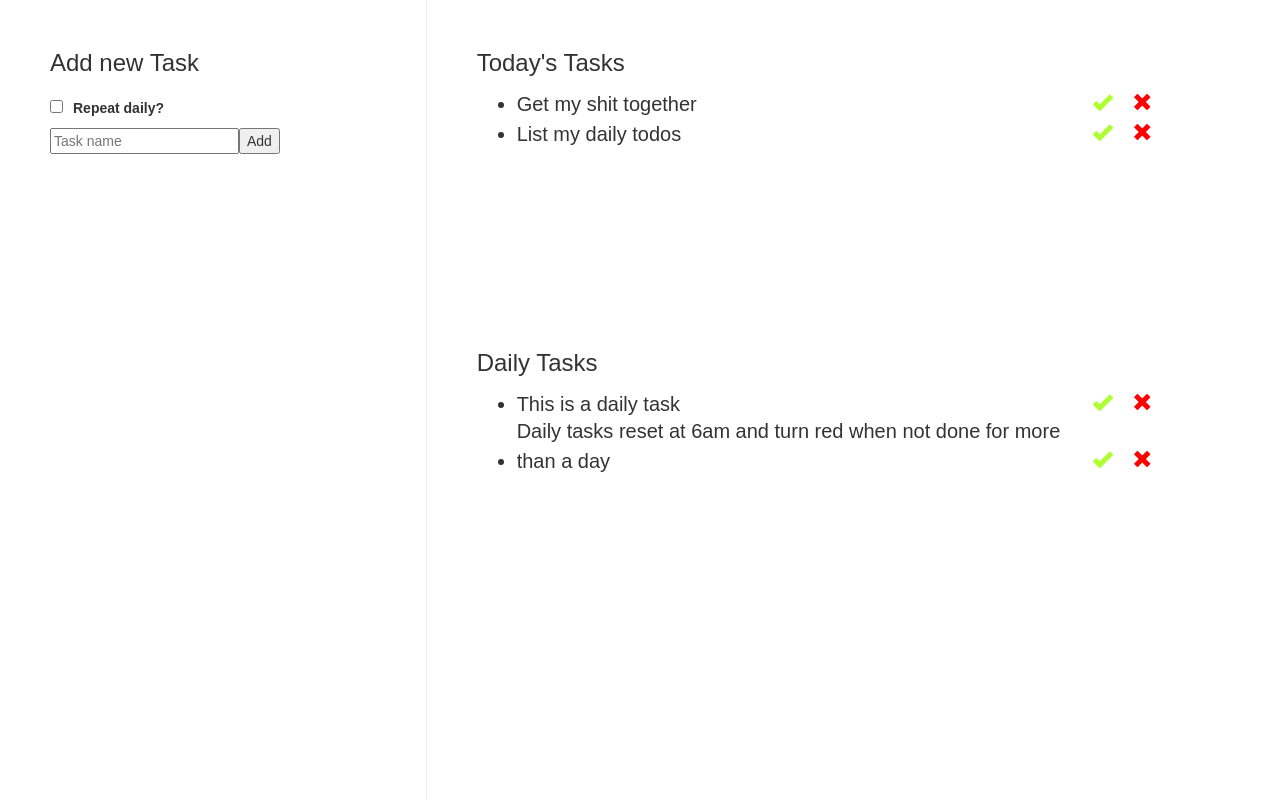
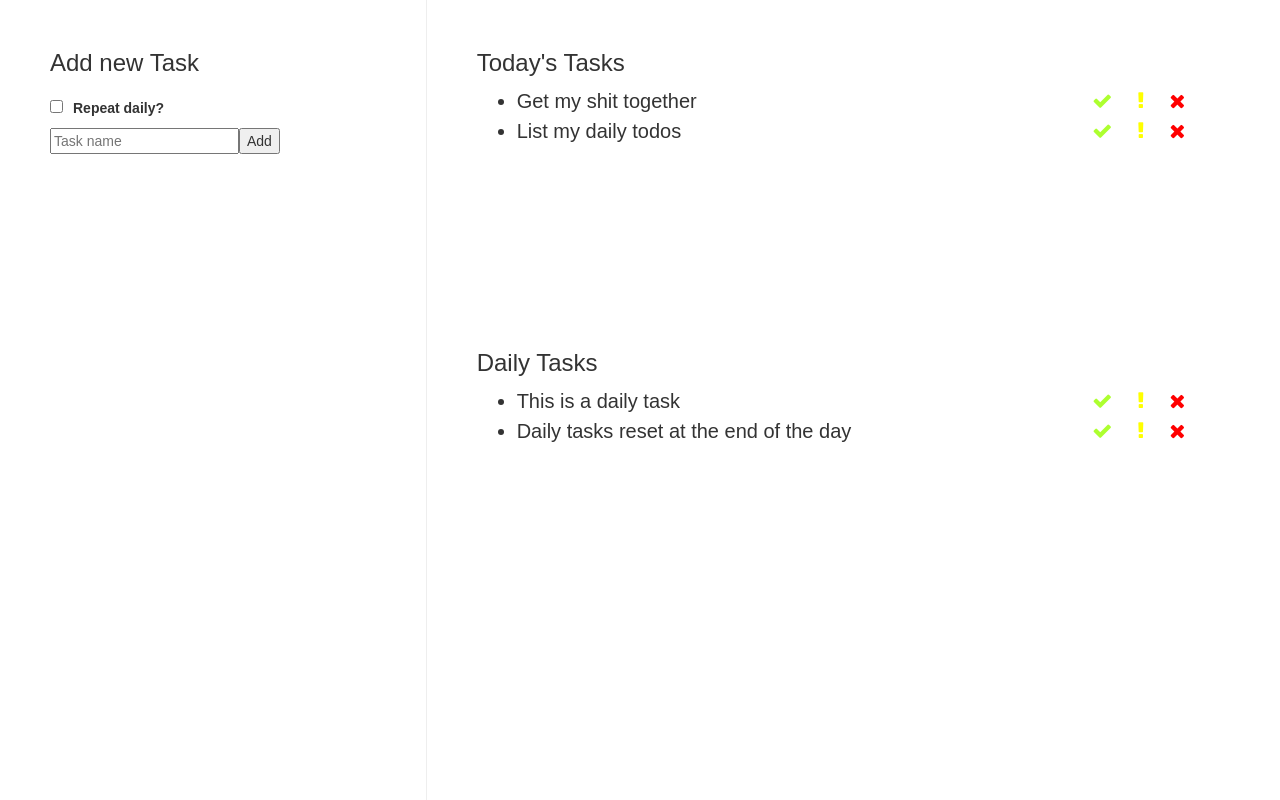
Before and after one commit to Theeeus/react-redux-todo-app, a React app: page / in a window 1280 px wide. Built offline with nearby package versions, Linux system fonts and the light colour scheme.

Commit message:
add highlight functionality

```diff
--- a/public/index.html
+++ b/public/index.html
@@ -23,6 +23,8 @@
 
     <!-- Add bootstrap CDN as required by react-bootstrap -->
     <link rel="stylesheet" href="https://maxcdn.bootstrapcdn.com/bootstrap/latest/css/bootstrap.min.css">
+    <!-- Import Font Awesome -->
+    <link href="https://maxcdn.bootstrapcdn.com/font-awesome/4.7.0/css/font-awesome.min.css" rel="stylesheet">
 
   </head>
   <body>
--- a/src/actions/index.js
+++ b/src/actions/index.js
@@ -10,7 +10,8 @@ export default class Actions {
             name: name,
             isDone: false,
             isDaily: isDaily,
-            lastDone: yesterday
+            lastDone: yesterday,
+            isUrgent: false
         };
         var newTodos = todos;
         newTodos.push(newObj);
@@ -25,6 +26,7 @@ export default class Actions {
         var newTodos = todos.map((item) => {
             if (item.id === todo.id) {
                 item['isDone'] = true;
+                item['isUrgent'] = false;
                 if (item.isDaily) {
                     let today = moment();
                     item['lastDone'] = today;
@@ -51,4 +53,25 @@ export default class Actions {
         }
     }
 
+    static highlightTodo = (todo, todos) => {
+        var newTodos = todos.map((item) => {
+            if (item.id === todo.id) {
+                item['isDone'] = false;
+                if (!item.isUrgent) {
+                    item['isUrgent'] = true;
+                } else {
+                    item['isUrgent'] = false;
+                }
+
+            }
+
+            return item;
+        });
+        localStorage.setItem('todos',JSON.stringify(newTodos));
+        return {
+            type: 'TODO_HIGHLIGHTED',
+            payload: newTodos
+        }
+    }
+
 }
--- a/src/components/App.js
+++ b/src/components/App.js
@@ -7,7 +7,7 @@ import { Row, Col } from 'react-bootstrap';
 class App extends Component {
   render() {
 
-    //localStorage.removeItem('todos');
+    localStorage.removeItem('todos');
 
     return (
       <div className="app">
--- a/src/containers/RightCol.css
+++ b/src/containers/RightCol.css
@@ -12,11 +12,13 @@ h3 {
     min-height: 300px;
 }
 
+
 .todoItem {
     width: 100%;
-    height: 30px;
+    min-height: 30px;
     line-height: 30px;
     font-size: 20px;
+    vertical-align: text-top !important;
 }
 
 .todoName {
@@ -37,24 +39,30 @@ h3 {
     width: 20%;
 }
 
-.todoItem .glyphicon {
+.todoItem .fa {
     cursor: pointer;
     margin-right: 10px;
     padding: 5px;
+    text-align: center;
 }
 
-.todoItem .glyphicon:hover {
+.todoItem .fa:hover {
     background: #eee;
     border-radius: 5px;
 
 }
 
-.todoItem .glyphicon-ok {
+.todoItem .fa-check {
     color: greenyellow;
 }
 
-.todoItem .glyphicon-remove {
+.todoItem .fa-remove {
     color: red;
+}
+
+.todoItem .fa-exclamation {
+    color: yellow;
+    padding: 5px 10px;
 }
 
 .completed, .todoItem.completed .glyphicon {
--- a/src/containers/RightCol.js
+++ b/src/containers/RightCol.js
@@ -34,12 +34,20 @@ class RightCol extends Component {
 
     renderTodos(todo) {
         let todoClass;
-        if (!todo.isDaily && todo.isDone) {
-            todoClass = 'todoItem completed';
+        if (!todo.isDaily) {
+            if (todo.isDone) {
+                todoClass = 'todoItem completed';
+            } else if (todo.isUrgent) {
+                todoClass = 'todoItem overdue';
+            } else {
+                todoClass = 'todoItem';
+            }
         } else if (todo.isDaily) {
             let today = moment();
             let diff = today.diff(todo.lastDone, 'days');
-            if (!todo.lastDone) {
+            if (todo.isUrgent) {
+                todoClass = 'todoItem overdue';
+            } else if (!todo.lastDone) {
                 todoClass = 'todoItem';
             } else if (diff === 0) {
                 todoClass = 'todoItem completed';
@@ -48,16 +56,15 @@ class RightCol extends Component {
             } else if (diff > 1) {
                 todoClass = 'todoItem overdue';
             }
-        } else {
-            todoClass = 'todoItem';
         }
 
         return (
             <li className={todoClass} key={todo.id}>
                 <div className="todoName">{todo.name}</div>
                 <div className="iconCont">
-                    <span className="glyphicon glyphicon-ok" onClick={() => this.props.completeTodo(todo, this.props.todos)}></span>
-                    <span className="glyphicon glyphicon-remove" onClick={() => this.props.removeTodo(todo, this.props.todos)}></span>
+                    <i className="fa fa-check" onClick={() => this.props.completeTodo(todo, this.props.todos)}></i>
+                    <i className="fa fa-exclamation" onClick={() => this.props.highlightTodo(todo, this.props.todos)}></i>
+                    <i className="fa fa-remove" onClick={() => this.props.removeTodo(todo, this.props.todos)}></i>
                 </div>
             </li>
         );
@@ -71,7 +78,7 @@ function mapStateToProps(state) {
 }
 
 function mapDispatchToProps(dispatch){
-    return bindActionCreators({completeTodo: actions.completeTodo, removeTodo: actions.removeTodo}, dispatch);
+    return bindActionCreators({completeTodo: actions.completeTodo, removeTodo: actions.removeTodo, highlightTodo: actions.highlightTodo}, dispatch);
 }
 
 export default connect(mapStateToProps, mapDispatchToProps)(RightCol);
--- a/src/reducers/index.js
+++ b/src/reducers/index.js
@@ -3,6 +3,7 @@ import TodosReducer from './reducer-todos.js';
 import NewTodoReducer from './reducer-new-todo.js';
 import CompleteTodoReducer from './reducer-complete-todo.js';
 import RemoveTodoReducer from './reducer-remove-todo.js';
+import HighlightTodoReducer from './reducer-highlight-todo.js';
 
 /*
  * We combine all reducers into a single object before updated data is dispatched (sent) to store
@@ -13,7 +14,8 @@ const allReducers = combineReducers({
     todos: TodosReducer,
     newTodo: NewTodoReducer,
     completeTodo: CompleteTodoReducer,
-    removeTodo: RemoveTodoReducer
+    removeTodo: RemoveTodoReducer,
+    hightlightTodo: HighlightTodoReducer
 });
 
 export default allReducers;
--- /dev/null
+++ b/src/reducers/reducer-highlight-todo.js
@@ -0,0 +1,8 @@
+export default function (state = null, action) {
+    switch (action.type) {
+        case 'TODO_HIGHLIGHTED':
+            return action.payload;
+            break;
+    }
+    return state;
+}
--- a/src/reducers/reducer-todos.js
+++ b/src/reducers/reducer-todos.js
@@ -11,28 +11,32 @@ export default function () {
             name: 'Get my shit together',
             isDone: false,
             isDaily: false,
-        	lastDone: null
+            lastDone: null,
+            isUrgent: false
         },
         {
             id: 1,
             name: 'List my daily todos',
             isDone: false,
             isDaily: false,
-        	lastDone: null
+            lastDone: null,
+            isUrgent: false
         },
         {
             id: 2,
             name: 'This is a daily task',
             isDone: false,
             isDaily: true,
-        	lastDone: null
+            lastDone: null,
+            isUrgent: false
         },
         {
             id: 3,
-            name: 'Daily tasks reset at 6am and turn red when not done for more than a day',
+            name: 'Daily tasks reset at the end of the day',
             isDone: false,
             isDaily: true,
-        	lastDone: null
+            lastDone: null,
+            isUrgent: false
         }
     ];
 
```
